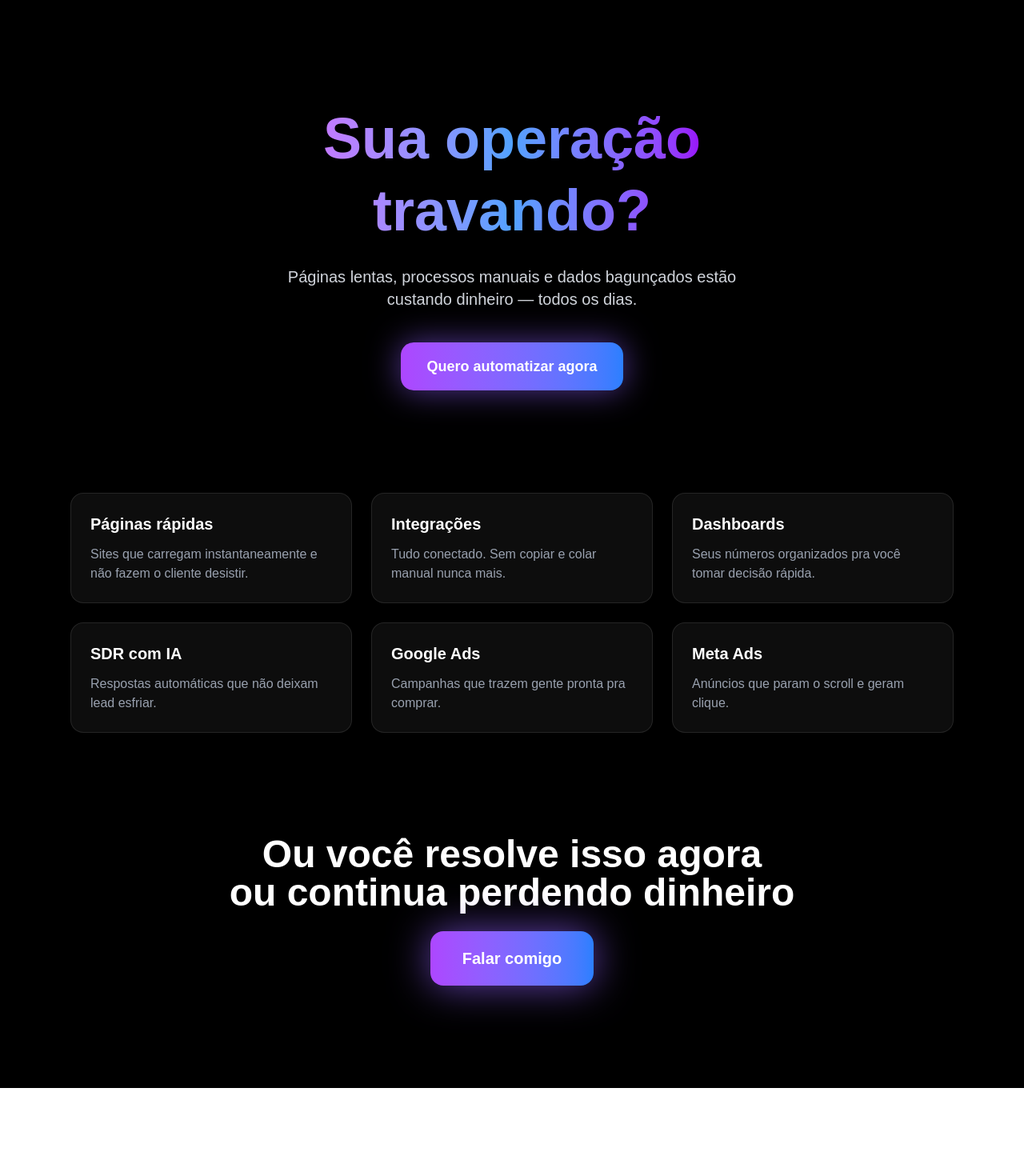
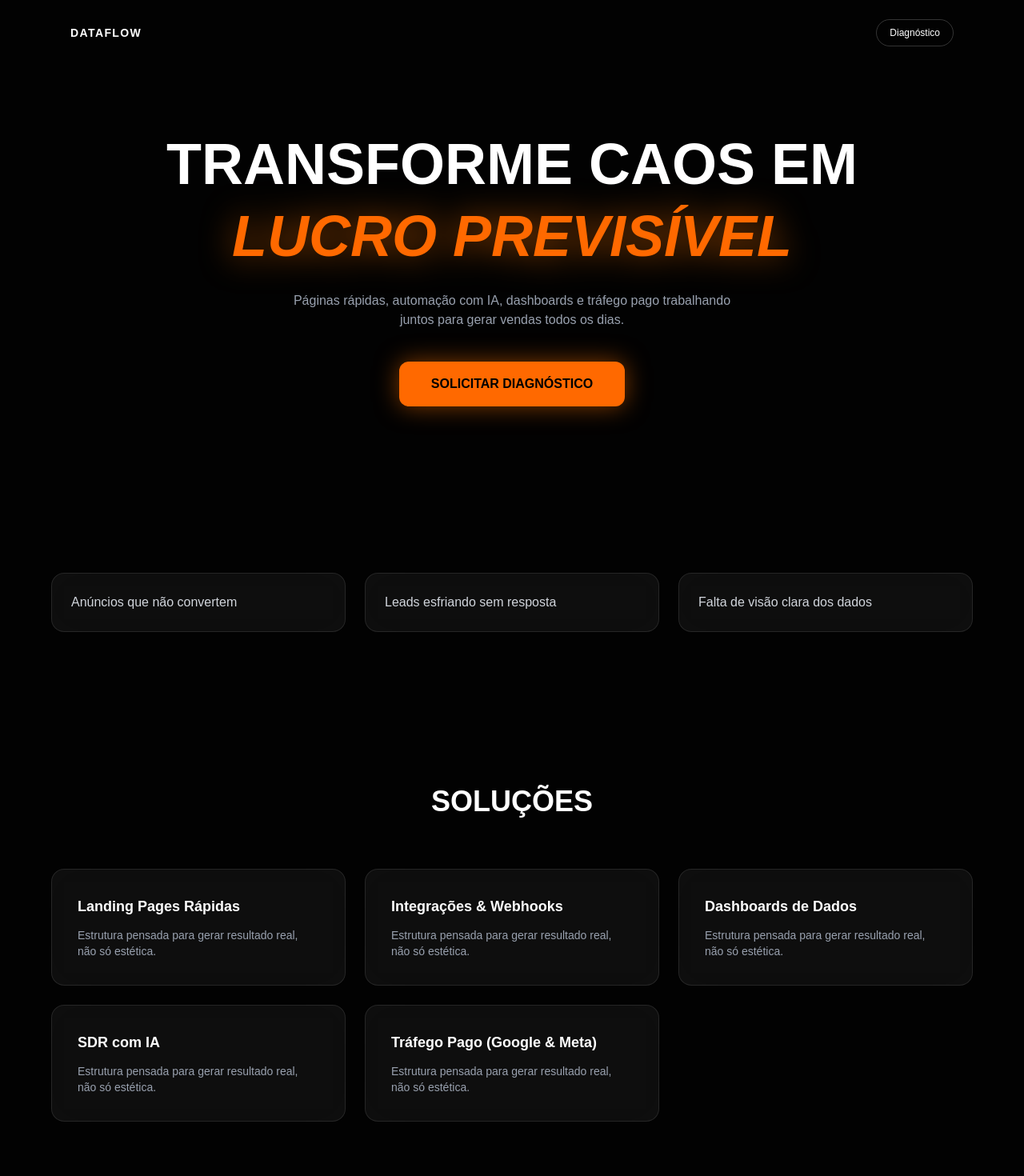
Before and after one commit to jpribeiro0795-design/landing_page_1703, a Next.js app: page / in a window 1280 px wide. Shown: the top 1470 px of the page at 80% size. Before the commit the page ends 1360 px from the top, so only its background shows below. Built offline with nearby package versions, Linux system fonts and the light colour scheme.

Commit message:
Update page.tsx

```diff
--- a/app/page.tsx
+++ b/app/page.tsx
@@ -1,87 +1,162 @@
+"use client";
+
+import { useEffect, useState } from "react";
+
 export default function Home() {
+  const [scrolled, setScrolled] = useState(false);
+
+  useEffect(() => {
+    const handleScroll = () => setScrolled(window.scrollY > 40);
+    window.addEventListener("scroll", handleScroll);
+    return () => window.removeEventListener("scroll", handleScroll);
+  }, []);
+
+  const handleWhatsApp = () => {
+    const msg = encodeURIComponent(
+      "Olá! Quero solicitar meu diagnóstico gratuito."
+    );
+    window.open(`https://wa.me/5561992189494?text=${msg}`, "_blank");
+  };
+
   return (
-    <main className="min-h-screen bg-black text-white overflow-hidden relative">
+    <main className="bg-[#020202] text-white overflow-x-hidden">
 
-      {/* BACKGROUND GLOW */}
-      <div className="absolute inset-0 -z-10">
-        <div className="absolute w-[600px] h-[600px] bg-purple-600 opacity-30 blur-[200px] top-[-100px] left-[-100px] animate-pulse" />
-        <div className="absolute w-[500px] h-[500px] bg-blue-600 opacity-30 blur-[200px] bottom-[-100px] right-[-100px] animate-pulse" />
+      {/* BACKGROUND */}
+      <div className="fixed inset-0 -z-10">
+        <div className="absolute inset-0 opacity-[0.04]"
+          style={{
+            backgroundImage:
+              "linear-gradient(#fff 1px, transparent 1px), linear-gradient(90deg, #fff 1px, transparent 1px)",
+            backgroundSize: "40px 40px",
+          }}
+        />
+        <div className="absolute w-[700px] h-[700px] bg-orange-500/20 blur-[160px] -top-40 -left-40" />
+        <div className="absolute w-[600px] h-[600px] bg-orange-600/10 blur-[140px] bottom-0 right-0" />
       </div>
 
+      {/* NAV */}
+      <nav className={`fixed w-full z-50 transition ${scrolled ? "bg-black/60 backdrop-blur-xl border-b border-white/10 py-4" : "py-6"}`}>
+        <div className="max-w-6xl mx-auto flex justify-between items-center px-6">
+          <span className="font-black tracking-widest text-sm">DATAFLOW</span>
+          <button
+            onClick={handleWhatsApp}
+            className="text-xs border border-white/20 px-4 py-2 rounded-full hover:border-orange-500 transition"
+          >
+            Diagnóstico
+          </button>
+        </div>
+      </nav>
+
       {/* HERO */}
-      <section className="flex flex-col items-center justify-center text-center px-6 py-32">
-
-        <h1 className="text-5xl md:text-7xl font-bold leading-tight mb-6 bg-gradient-to-r from-purple-400 via-blue-400 to-purple-600 text-transparent bg-clip-text">
-          Sua operação<br />travando?
+      <section className="pt-40 pb-28 text-center px-6">
+        <h1 className="text-5xl md:text-7xl font-black leading-tight mb-6">
+          TRANSFORME CAOS EM <br />
+          <span className="text-orange-500 italic drop-shadow-[0_0_20px_rgba(255,115,0,0.6)]">
+            LUCRO PREVISÍVEL
+          </span>
         </h1>
 
-        <p className="text-lg md:text-xl text-gray-300 max-w-xl mb-10">
-          Páginas lentas, processos manuais e dados bagunçados estão custando dinheiro — todos os dias.
+        <p className="text-gray-400 max-w-xl mx-auto mb-10">
+          Páginas rápidas, automação com IA, dashboards e tráfego pago
+          trabalhando juntos para gerar vendas todos os dias.
         </p>
 
-        <button className="px-8 py-4 rounded-2xl bg-gradient-to-r from-purple-500 to-blue-500 font-semibold text-lg shadow-[0_0_40px_rgba(139,92,246,0.6)] hover:scale-105 transition">
-          Quero automatizar agora
+        <button
+          onClick={handleWhatsApp}
+          className="bg-orange-500 px-10 py-4 rounded-xl font-bold text-black
+          hover:scale-105 transition
+          shadow-[0_0_30px_rgba(255,115,0,0.5)]"
+        >
+          SOLICITAR DIAGNÓSTICO
         </button>
-
       </section>
 
-      {/* SERVICES */}
-      <section className="grid md:grid-cols-3 gap-6 px-6 pb-32 max-w-6xl mx-auto">
-
+      {/* PROBLEMAS */}
+      <section className="py-24 px-6">
+        <div className="max-w-6xl mx-auto grid md:grid-cols-3 gap-6">
           {[
-          {
-            title: "Páginas rápidas",
-            desc: "Sites que carregam instantaneamente e não fazem o cliente desistir."
-          },
-          {
-            title: "Integrações",
-            desc: "Tudo conectado. Sem copiar e colar manual nunca mais."
-          },
-          {
-            title: "Dashboards",
-            desc: "Seus números organizados pra você tomar decisão rápida."
-          },
-          {
-            title: "SDR com IA",
-            desc: "Respostas automáticas que não deixam lead esfriar."
-          },
-          {
-            title: "Google Ads",
-            desc: "Campanhas que trazem gente pronta pra comprar."
-          },
-          {
-            title: "Meta Ads",
-            desc: "Anúncios que param o scroll e geram clique."
-          }
-        ].map((item, i) => (
+            "Anúncios que não convertem",
+            "Leads esfriando sem resposta",
+            "Falta de visão clara dos dados",
+          ].map((text, i) => (
             <div
               key={i}
-            className="group p-6 rounded-2xl backdrop-blur-xl bg-white/5 border border-white/10 hover:border-purple-500 transition hover:scale-[1.02]"
+              className="p-6 rounded-2xl bg-white/5 backdrop-blur-xl border border-white/10
+              hover:border-orange-500/40 transition
+              hover:shadow-[0_0_30px_rgba(255,115,0,0.2)]"
             >
-            <h3 className="text-xl font-semibold mb-3 group-hover:text-purple-400 transition">
-              {item.title}
+              <p className="text-gray-300">{text}</p>
+            </div>
+          ))}
+        </div>
+      </section>
+
+      {/* SERVIÇOS */}
+      <section className="py-24 px-6">
+        <h2 className="text-center text-4xl font-black mb-16">
+          SOLUÇÕES
+        </h2>
+
+        <div className="max-w-6xl mx-auto grid md:grid-cols-3 gap-6">
+          {[
+            "Landing Pages Rápidas",
+            "Integrações & Webhooks",
+            "Dashboards de Dados",
+            "SDR com IA",
+            "Tráfego Pago (Google & Meta)",
+          ].map((service, i) => (
+            <div
+              key={i}
+              className="p-8 rounded-2xl bg-white/5 backdrop-blur-xl border border-white/10
+              hover:border-orange-500/40 transition
+              hover:shadow-[0_0_40px_rgba(255,115,0,0.25)] group"
+            >
+              <h3 className="font-bold text-lg mb-3 group-hover:text-orange-500 transition">
+                {service}
               </h3>
-            <p className="text-gray-400">
-              {item.desc}
+              <p className="text-gray-400 text-sm">
+                Estrutura pensada para gerar resultado real, não só estética.
               </p>
             </div>
           ))}
+        </div>
+      </section>
 
+      {/* PROCESSO */}
+      <section className="py-24 px-6">
+        <div className="max-w-5xl mx-auto grid md:grid-cols-4 gap-6 text-center">
+          {["Diagnóstico", "Estrutura", "Implementação", "Escala"].map((step, i) => (
+            <div key={i}>
+              <div className="w-10 h-10 mx-auto mb-4 rounded-full bg-orange-500/20 flex items-center justify-center border border-orange-500/30">
+                {i + 1}
+              </div>
+              <p className="text-gray-400 text-sm">{step}</p>
+            </div>
+          ))}
+        </div>
       </section>
 
       {/* CTA FINAL */}
-      <section className="text-center pb-32 px-6">
-
-        <h2 className="text-3xl md:text-5xl font-bold mb-6">
-          Ou você resolve isso agora<br />ou continua perdendo dinheiro
+      <section className="py-28 px-6">
+        <div className="max-w-4xl mx-auto text-center bg-gradient-to-br from-orange-500 to-orange-700 p-16 rounded-3xl shadow-[0_0_80px_rgba(255,115,0,0.4)]">
+          <h2 className="text-4xl font-black mb-6">
+            PRONTO PRA ESCALAR?
           </h2>
 
-        <button className="px-10 py-5 rounded-2xl bg-gradient-to-r from-purple-500 to-blue-500 text-xl font-semibold shadow-[0_0_50px_rgba(139,92,246,0.7)] hover:scale-105 transition">
-          Falar comigo
+          <button
+            onClick={handleWhatsApp}
+            className="bg-black px-10 py-4 rounded-xl font-bold
+            hover:scale-105 transition"
+          >
+            COMEÇAR AGORA
           </button>
-
+        </div>
       </section>
 
+      {/* FOOTER */}
+      <footer className="text-center py-10 text-gray-600 text-xs">
+        © 2026 Dataflow
+      </footer>
     </main>
   );
 }
```
Lines whose indentation alone changed are shown as unchanged.
